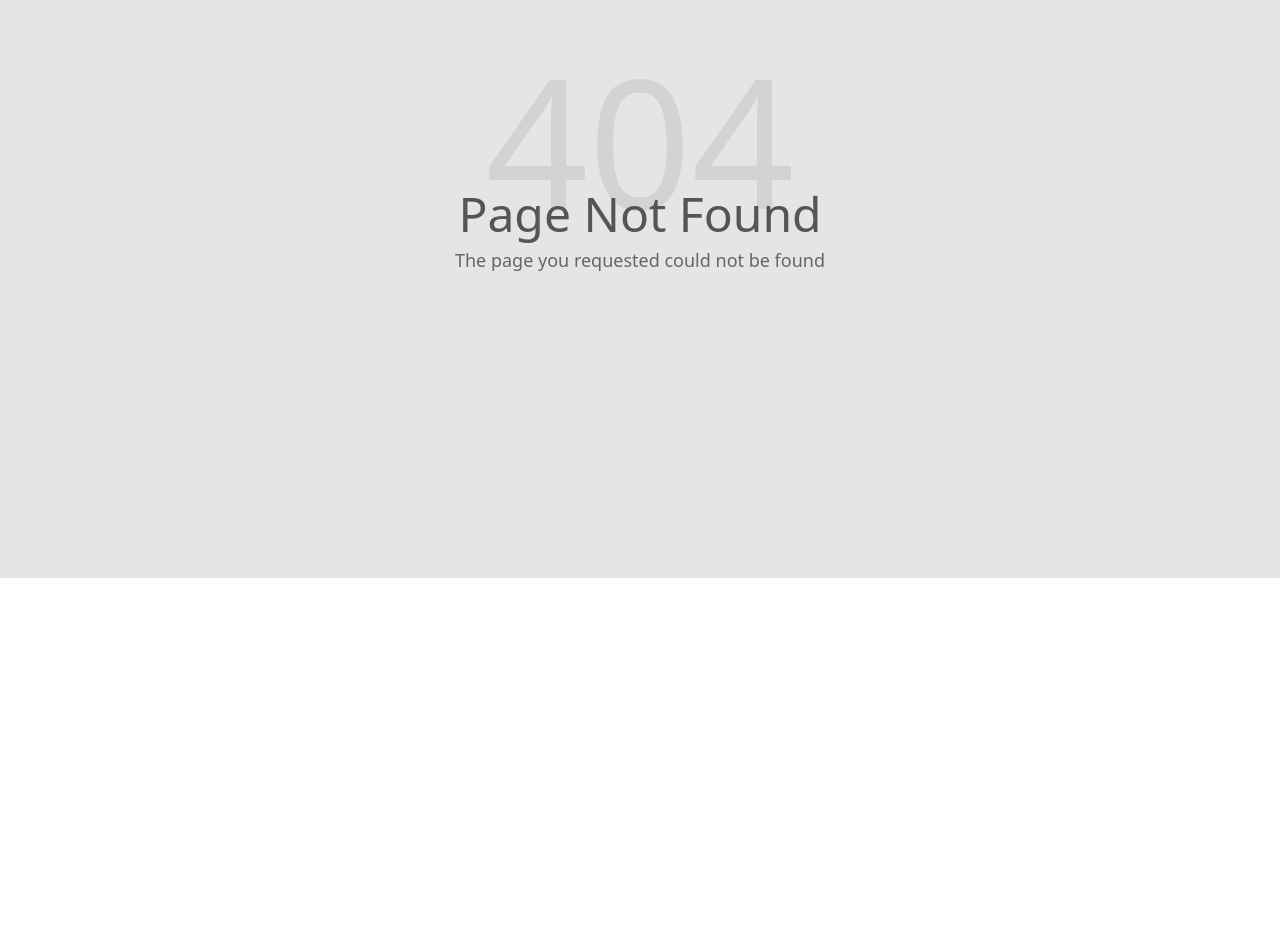
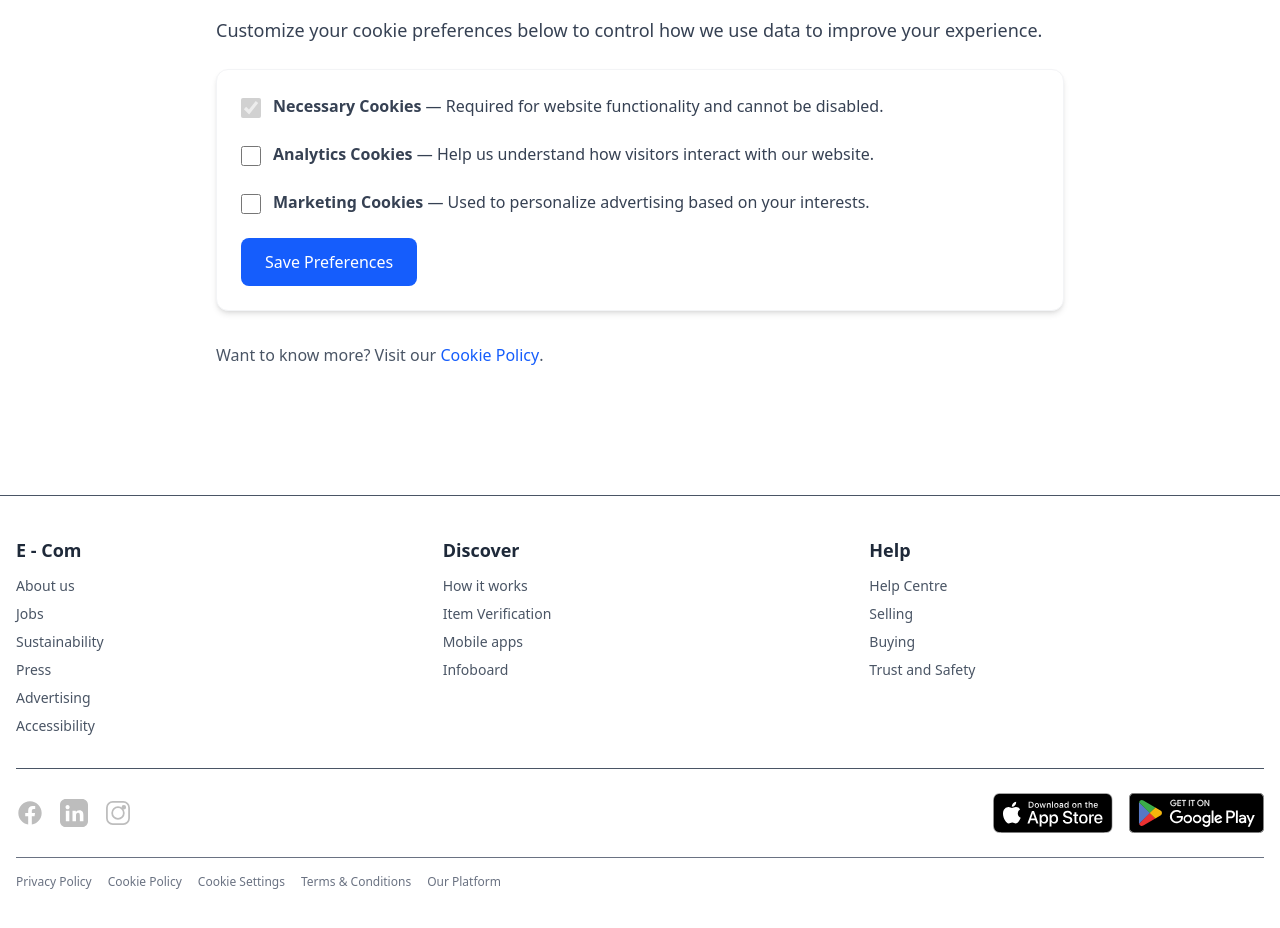
Before and after one commit to codearson/e_com_fe_web, a React (Vite) app: page /cookie-settings in a window 1280 px wide. Before the commit this address had no page. Shown: the part 222-1150 px from the top of the page. Before the commit the page ends 800 px from the top, so only its background shows below. Built offline with nearby package versions, Linux system fonts and the light colour scheme.

Commit message:
feat: Create CookiePolicy, CookieSettings, PrivacyPolicy, TermsAndConditions

```diff
--- a/src/App.jsx
+++ b/src/App.jsx
@@ -9,6 +9,10 @@ import OurPlatform from "./pages/OurPlatform"
 import AboutUs from "./pages/AboutUs"
 import ProductView from "./pages/ProductView"
 import Products from "./pages/Products"
+import PrivacyPolicy from "./pages/PrivacyPolicy";
+import CookiePolicy from "./pages/CookiePolicy";
+import CookieSettings from "./pages/CookieSettings";
+import TermsAndConditions from "./pages/TermsAndConditions";
 
 function App() {
   return (
@@ -25,7 +29,11 @@ function App() {
           <Route path="/about-us" element={<AboutUs />} />
           <Route path="/productView" element={<ProductView />} />
           <Route path="/products" element={<Products />} />
-        </Routes>
+          <Route path="/privacy-policy" element={<PrivacyPolicy />} />
+          <Route path="/cookie-policy" element={<CookiePolicy />} />
+          <Route path="/cookie-settings" element={<CookieSettings />} />
+          <Route path="/terms-and-conditions" element={<TermsAndConditions />} />
+          </Routes>
       </BrowserRouter>
     </>
   );
--- a/src/components/Footer.jsx
+++ b/src/components/Footer.jsx
@@ -158,16 +158,16 @@ export const Footer = () => (
       {/* Bottom: Policy Links */}
       <div className="flex flex-col md:flex-row md:justify-between items-center gap-2 border-t pt-4 mt-6 text-xs text-gray-500">
         <div className="flex flex-wrap gap-4 mb-2 md:mb-0">
-          <a href="#" className="hover:underline">
+          <a href="/privacy-policy" className="hover:underline">
             Privacy Policy
           </a>
-          <a href="#" className="hover:underline">
+          <a href="/cookie-policy" className="hover:underline">
             Cookie Policy
           </a>
-          <a href="#" className="hover:underline">
+          <a href="/cookie-settings" className="hover:underline">
             Cookie Settings
           </a>
-          <a href="#" className="hover:underline">
+          <a href="/terms-and-conditions" className="hover:underline">
             Terms & Conditions
           </a>
           <a href="/our-platform" className="hover:underline">
--- /dev/null
+++ b/src/pages/CookiePolicy.jsx
@@ -0,0 +1,60 @@
+import { Navbar } from '../components/Navbar';
+import { Footer } from '../components/Footer';
+
+const CookiePolicy = () => {
+  return (
+    <div className="min-h-screen bg-white">
+    <Navbar />
+    <main className="max-w-5xl mx-auto px-6 py-16 animate-fadeIn">
+        <h1 className="text-4xl md:text-5xl font-extrabold text-gray-900 mb-6">
+          Cookie Policy
+        </h1>
+        <p className="text-lg text-gray-700 mb-6 leading-relaxed">
+          Cookies help us personalize your experience and analyze our platform
+          performance. This page explains how we use cookies and your choices.
+        </p>
+
+        <section className="bg-white shadow-md rounded-xl p-6 mb-8 border border-gray-100">
+          <h2 className="text-2xl font-semibold mb-4">How We Use Cookies</h2>
+          <ul className="list-disc list-inside space-y-2 text-gray-700">
+            <li>Track website usage and visitor behavior</li>
+            <li>Enable essential functionalities like login and cart</li>
+            <li>Deliver relevant ads and product suggestions</li>
+          </ul>
+        </section>
+
+        <section className="bg-white shadow-md rounded-xl p-6 mb-8 border border-gray-100">
+          <h2 className="text-2xl font-semibold mb-4">Managing Your Preferences</h2>
+          <ul className="list-disc list-inside space-y-2 text-gray-700">
+            <li>You can enable or disable cookies via your browser settings</li>
+            <li>
+              Customize cookie use on our{" "}
+              <a
+                href="/cookie-settings"
+                className="text-blue-600 hover:underline font-medium"
+              >
+                Cookie Settings
+              </a>{" "}
+              page
+            </li>
+            <li>
+              Disabling cookies may affect your ability to use some site
+              features
+            </li>
+          </ul>
+        </section>
+
+        <section className="bg-white shadow-md rounded-xl p-6 border border-gray-100">
+          <h2 className="text-2xl font-semibold mb-4">Your Consent</h2>
+          <p className="text-gray-700">
+            By continuing to use our website, you consent to our use of cookies
+            as outlined in this policy.
+          </p>
+        </section>
+      </main>
+      <Footer/>
+    </div>
+  );
+};
+
+export default CookiePolicy;
--- /dev/null
+++ b/src/pages/CookieSettings.jsx
@@ -0,0 +1,77 @@
+import { Navbar } from '../components/Navbar';
+import { Footer } from '../components/Footer';
+
+const CookieSettings = () => {
+  return (
+    <div className="min-h-screen bg-white">
+       <Navbar />
+    <main className="max-w-4xl mx-auto px-6 py-16 animate-fadeIn">
+        <h1 className="text-4xl md:text-5xl font-extrabold text-gray-900 mb-6">
+          Cookie Settings
+        </h1>
+        <p className="text-lg text-gray-700 mb-6 leading-relaxed">
+          Customize your cookie preferences below to control how we use data to
+          improve your experience.
+        </p>
+
+        <form className="bg-white p-6 rounded-xl shadow-md border border-gray-100 space-y-6">
+          <div className="flex items-start space-x-3">
+            <input
+              type="checkbox"
+              defaultChecked
+              className="mt-1 h-5 w-5 text-blue-600 rounded border-gray-300 focus:ring-blue-500"
+              disabled
+            />
+            <label className="text-gray-700">
+              <strong>Necessary Cookies</strong> — Required for website
+              functionality and cannot be disabled.
+            </label>
+          </div>
+
+          <div className="flex items-start space-x-3">
+            <input
+              type="checkbox"
+              className="mt-1 h-5 w-5 text-blue-600 rounded border-gray-300 focus:ring-blue-500"
+            />
+            <label className="text-gray-700">
+              <strong>Analytics Cookies</strong> — Help us understand how
+              visitors interact with our website.
+            </label>
+          </div>
+
+          <div className="flex items-start space-x-3">
+            <input
+              type="checkbox"
+              className="mt-1 h-5 w-5 text-blue-600 rounded border-gray-300 focus:ring-blue-500"
+            />
+            <label className="text-gray-700">
+              <strong>Marketing Cookies</strong> — Used to personalize
+              advertising based on your interests.
+            </label>
+          </div>
+
+          <button
+            type="submit"
+            className="w-full md:w-auto px-6 py-3 bg-blue-600 text-white font-medium rounded-lg hover:bg-blue-700 transition"
+          >
+            Save Preferences
+          </button>
+        </form>
+
+        <p className="mt-8 text-gray-600">
+          Want to know more? Visit our{" "}
+          <a
+            href="/cookie-policy"
+            className="text-blue-600 hover:underline font-medium"
+          >
+            Cookie Policy
+          </a>
+          .
+        </p>
+      </main>
+        <Footer />
+    </div>
+  );
+};
+
+export default CookieSettings;
--- a/src/pages/OurPlatform.jsx
+++ b/src/pages/OurPlatform.jsx
@@ -1,4 +1,3 @@
-import React from 'react';
 import { Navbar } from '../components/Navbar';
 import { Footer } from '../components/Footer';
 
--- /dev/null
+++ b/src/pages/PrivacyPolicy.jsx
@@ -0,0 +1,51 @@
+import React from "react";
+import { Navbar } from '../components/Navbar';
+import { Footer } from '../components/Footer';
+
+const PrivacyPolicy = () => {
+  return (
+    <div className="min-h-screen bg-white">
+      <Navbar />
+    <main className="max-w-5xl mx-auto px-6 py-16 animate-fadeIn">
+        <h1 className="text-4xl md:text-5xl font-extrabold text-gray-900 mb-6">
+          Privacy Policy
+        </h1>
+        <p className="text-lg text-gray-700 mb-6 leading-relaxed">
+          At E-Com, your privacy is our priority. This policy outlines how we
+          collect, use, and protect your data when you interact with our
+          platform.
+        </p>
+
+        <section className="bg-white shadow-md rounded-xl p-6 mb-8 border border-gray-100">
+          <h2 className="text-2xl font-semibold mb-4">What We Collect</h2>
+          <ul className="list-disc list-inside space-y-2 text-gray-700">
+            <li>Personal details (e.g., name, email, address)</li>
+            <li>Order history and preferences</li>
+            <li>Usage data and device information</li>
+          </ul>
+        </section>
+
+        <section className="bg-white shadow-md rounded-xl p-6 mb-8 border border-gray-100">
+          <h2 className="text-2xl font-semibold mb-4">How We Use Your Data</h2>
+          <ul className="list-disc list-inside space-y-2 text-gray-700">
+            <li>To personalize your shopping experience</li>
+            <li>To process transactions securely</li>
+            <li>To provide customer support and service updates</li>
+          </ul>
+        </section>
+
+        <section className="bg-white shadow-md rounded-xl p-6 border border-gray-100">
+          <h2 className="text-2xl font-semibold mb-4">Your Rights</h2>
+          <ul className="list-disc list-inside space-y-2 text-gray-700">
+            <li>You can access and update your personal data</li>
+            <li>You can opt out of marketing emails at any time</li>
+            <li>You have the right to request deletion of your data</li>
+          </ul>
+        </section>
+      </main>
+      <Footer/>
+    </div>
+  );
+};
+
+export default PrivacyPolicy;
--- /dev/null
+++ b/src/pages/TermsAndConditions.jsx
@@ -0,0 +1,51 @@
+import { Navbar } from '../components/Navbar';
+import { Footer } from '../components/Footer';
+
+const TermsAndConditions = () => {
+  return (
+    <div className="min-h-screen bg-white">
+      <Navbar />
+    <main className="flex-grow px-4 sm:px-6 py-12">
+        <div className="max-w-4xl mx-auto bg-white/70 backdrop-blur-xl border border-white/30 rounded-3xl shadow-2xl p-10">
+          <h1 className="text-4xl sm:text-5xl font-extrabold text-center text-gray-900 mb-8">
+            Terms & Conditions
+          </h1>
+
+          <p className="text-lg text-gray-700 leading-relaxed mb-8">
+            By accessing this website, you agree to be bound by these terms and
+            conditions of use, all applicable laws, and regulations. Please review them carefully.
+          </p>
+
+          <section>
+            <h2 className="text-2xl font-semibold text-gray-900 mb-4 border-b pb-2">User Conduct</h2>
+            <ul className="space-y-3 text-gray-700 text-base pl-1">
+              <li className="flex items-start gap-2">
+                <span className="text-indigo-600 mt-1">✔</span>
+                Do not misuse the service or attempt to disrupt it.
+              </li>
+              <li className="flex items-start gap-2">
+                <span className="text-indigo-600 mt-1">✔</span>
+                Respect copyright and intellectual property rights.
+              </li>
+              <li className="flex items-start gap-2">
+                <span className="text-indigo-600 mt-1">✔</span>
+                Do not submit false or misleading information.
+              </li>
+            </ul>
+          </section>
+
+          <section className="mt-10">
+            <h2 className="text-2xl font-semibold text-gray-900 mb-4 border-b pb-2">Liability</h2>
+            <p className="text-lg text-gray-700 leading-relaxed">
+              We are not liable for any damages resulting from your use of the website,
+              including but not limited to data loss, service interruptions, or third-party actions.
+            </p>
+          </section>
+        </div>
+      </main>
+        <Footer />
+    </div>
+  );
+};
+
+export default TermsAndConditions;
```
